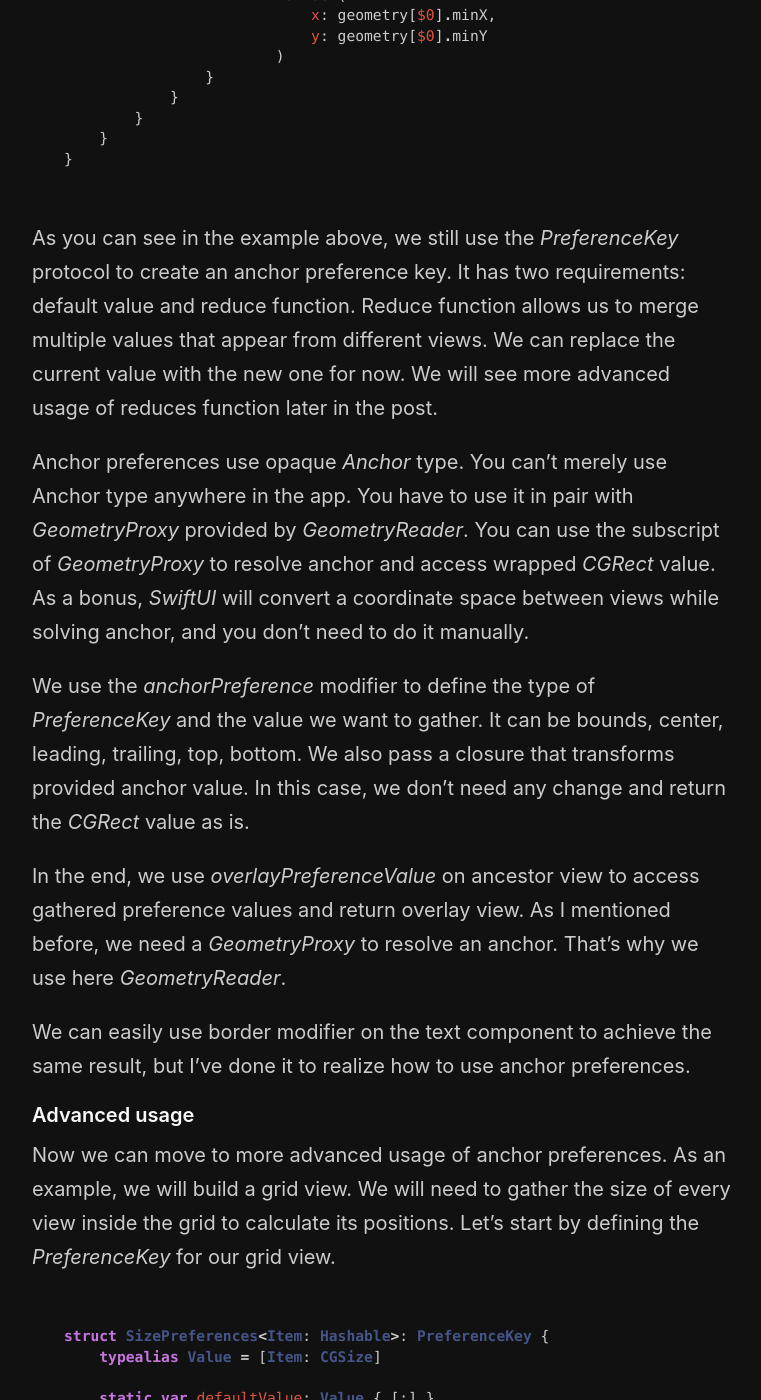
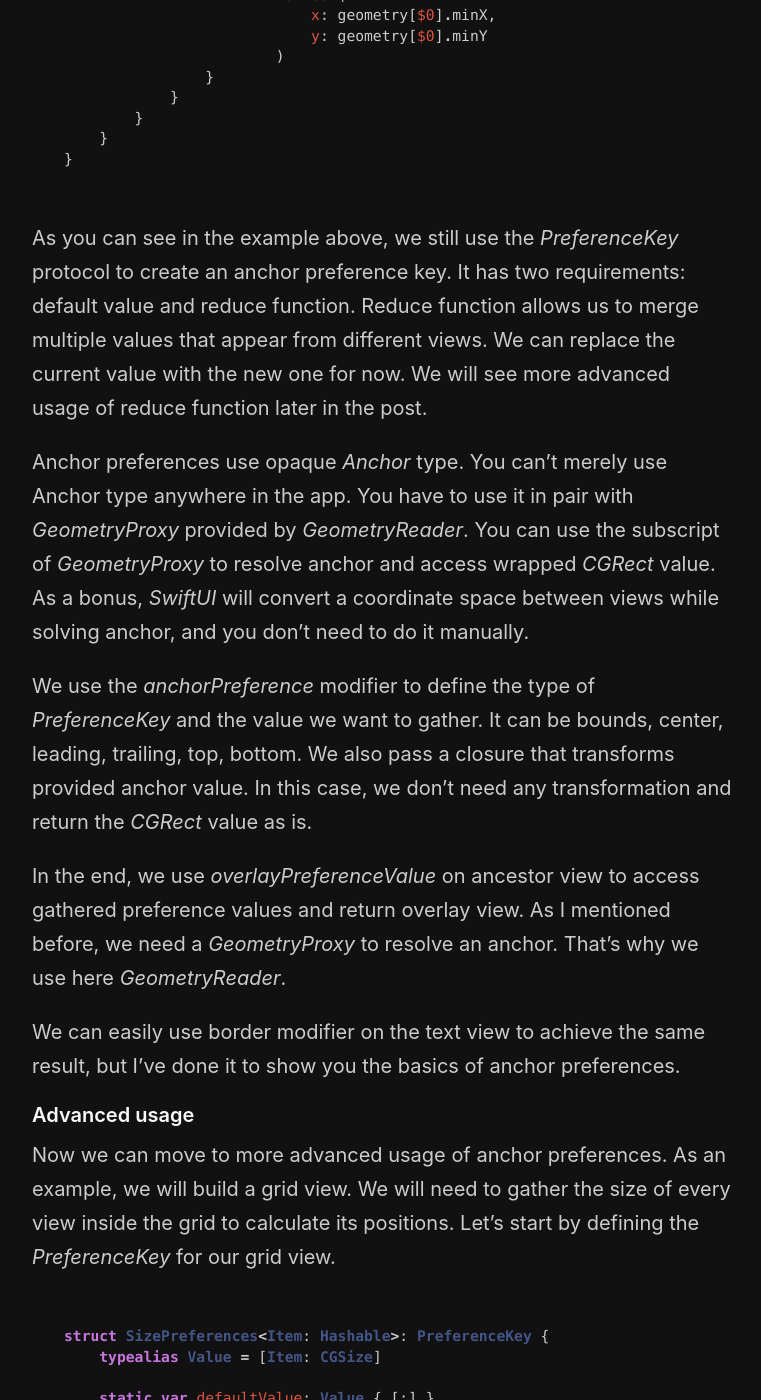
Before and after one commit to mecid/mecid.github.io, a Jekyll site: the page built from _posts/2020-03-18-anchor-preferences-in-swiftui.md, in a window 1280 px wide and 1400 px high, scrolled down 1569 px. Shown: the whole window, without its empty margins (258-1019 px from the left). Built offline with Jekyll 4.4.1, drawn with Linux system fonts in a browser that asks for light colours; some of the changed text lies outside the part shown.

Commit message:
Update 2020-03-18-anchor-preferences-in-swiftui.md

````diff
--- a/_posts/2020-03-18-anchor-preferences-in-swiftui.md
+++ b/_posts/2020-03-18-anchor-preferences-in-swiftui.md
@@ -57,15 +57,15 @@ struct ExampleView: View {
 }
 ```
 
-As you can see in the example above, we still use the *PreferenceKey* protocol to create an anchor preference key. It has two requirements: default value and reduce function. Reduce function allows us to merge multiple values that appear from different views. We can replace the current value with the new one for now. We will see more advanced usage of reduces function later in the post.
+As you can see in the example above, we still use the *PreferenceKey* protocol to create an anchor preference key. It has two requirements: default value and reduce function. Reduce function allows us to merge multiple values that appear from different views. We can replace the current value with the new one for now. We will see more advanced usage of reduce function later in the post.
 
 Anchor preferences use opaque *Anchor* type. You can't merely use Anchor type anywhere in the app. You have to use it in pair with *GeometryProxy* provided by *GeometryReader*. You can use the subscript of *GeometryProxy* to resolve anchor and access wrapped *CGRect* value. As a bonus, *SwiftUI* will convert a coordinate space between views while solving anchor, and you don't need to do it manually.
 
-We use the *anchorPreference* modifier to define the type of *PreferenceKey* and the value we want to gather. It can be bounds, center, leading, trailing, top, bottom. We also pass a closure that transforms provided anchor value. In this case, we don't need any change and return the *CGRect* value as is.
+We use the *anchorPreference* modifier to define the type of *PreferenceKey* and the value we want to gather. It can be bounds, center, leading, trailing, top, bottom. We also pass a closure that transforms provided anchor value. In this case, we don't need any transformation and return the *CGRect* value as is.
 
 In the end, we use *overlayPreferenceValue* on ancestor view to access gathered preference values and return overlay view. As I mentioned before, we need a *GeometryProxy* to resolve an anchor. That's why we use here *GeometryReader*.
 
-We can easily use border modifier on the text component to achieve the same result, but I've done it to realize how to use anchor preferences.
+We can easily use border modifier on the text view to achieve the same result, but I've done it to show you the basics of anchor preferences.
 
 #### Advanced usage
 Now we can move to more advanced usage of anchor preferences. As an example, we will build a grid view. We will need to gather the size of every view inside the grid to calculate its positions. Let's start by defining the *PreferenceKey* for our grid view.
@@ -121,7 +121,7 @@ struct Grid<Data: RandomAccessCollection, ElementView: View>: View where Data.El
 }
 ```
 
-We use *ZStack* with top leading alignment. It allows us to position items inside in an effortless way. Instead of using the offset modifier that doesn't affect the layout, we use overridden alignment guides to position our child views. We also resolve our anchors here, because we already have access to the instance of *GeometryProxy*.
+We use *ZStack* with top leading alignment. It allows us to position items inside in an effortless way. Instead of using the offset modifier which doesn't affect the layout, we use overridden alignment guides to position our child views. We also resolve our anchors here, because we already have access to the instance of *GeometryProxy*.
 
 > To learn more about the benefits of alignment guides in SwiftUI, take a look at my ["Alignment guides in SwiftUI"]() post.
 
````
Also changed, not shown: other parts of _posts/2020-03-18-anchor-preferences-in-swiftui.md (+1 -1 lines).
